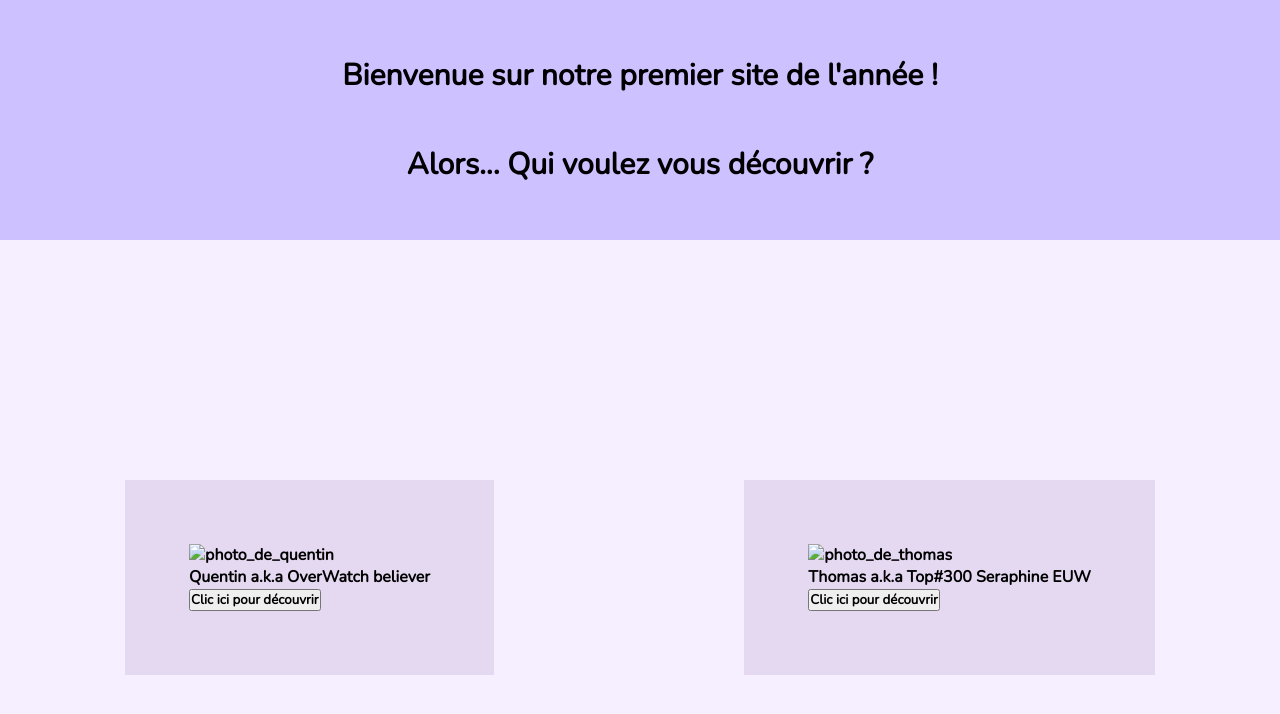
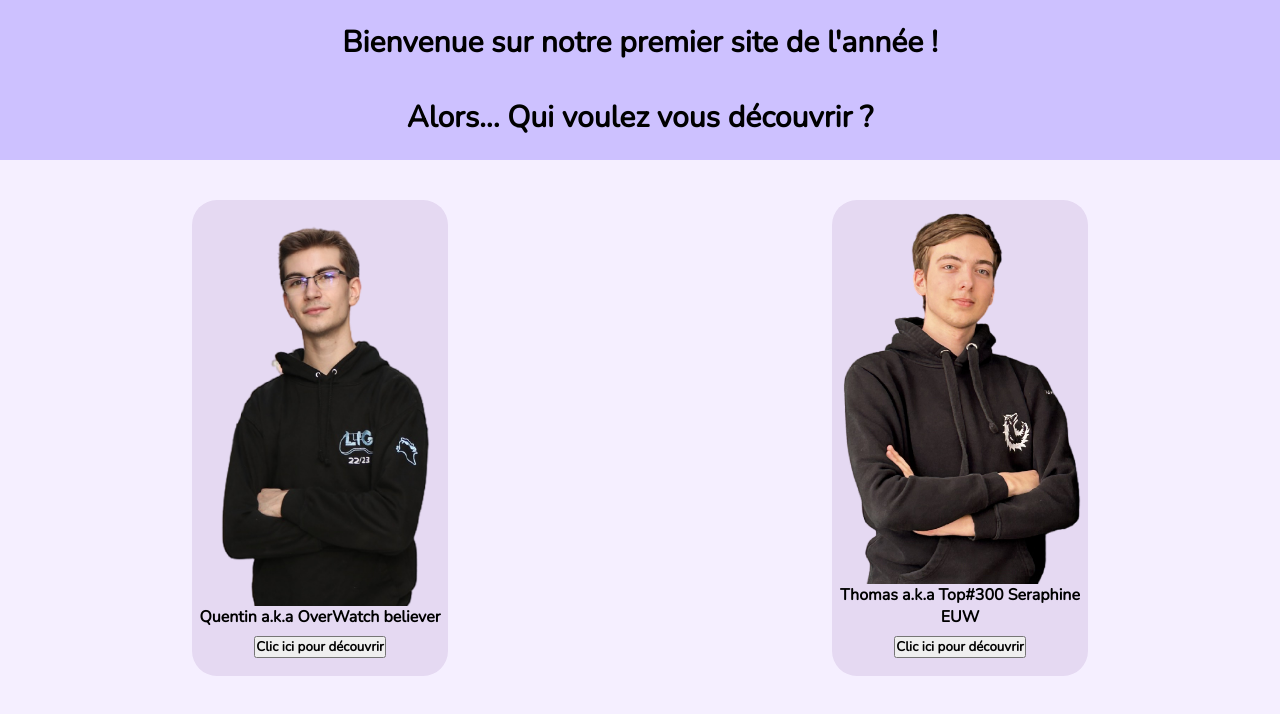
Before and after one commit to ThomasCandille/School_Training_Git, a plain HTML site: page index.html in a window 1280 px wide. Drawn offline with nearby package versions, Linux system fonts and the light colour scheme.

Commit message:
💄 uppgrade style + animations

```diff
--- a/index.html
+++ b/index.html
@@ -21,7 +21,7 @@
 
     <div>
 
-      <img src="" alt="photo_de_quentin">
+      <img src="quentin.png" alt="photo_de_quentin">
       <p> Quentin a.k.a OverWatch believer </p>
       <button id="button_quentin"> Clic ici pour découvrir</button>
 
@@ -29,7 +29,7 @@
 
     <div>
 
-      <img src="" alt="photo_de_thomas">
+      <img src="thomas.png" alt="photo_de_thomas">
       <p> Thomas a.k.a Top#300 Seraphine EUW </p>
       <button id="button_thomas"> Clic ici pour découvrir</button>
 
--- a/style.css
+++ b/style.css
@@ -15,18 +15,17 @@ body{
 main{
   display: flex;
   justify-content: space-around;
-  margin-top: 30vh;
+  margin-top: 5vh;
 }
 
 div{
   background-color: #e5d9f2;
-  padding: 5%;
 }
 
 
 header{
   background-color: #cdc1ff;
-  height: 30vh;
+  height: 20vh;
   text-align: center;
   display: flex;
   flex-direction: column;
@@ -34,6 +33,66 @@ header{
 }
 
 header p{
-  margin: 1%;
+  margin: 0.5%;
   font-size: 30px;
+  animation: backInDown 0.5s;
 }
+
+main div{
+  display: flex;
+  flex-direction: column;
+  align-items: center;
+  text-align: center;
+  width: 20vw;
+  animation: backInUp 1s;;
+  border-radius: 25px;
+}
+
+main div img{
+  width: 100%;
+  height: 100%;
+}
+
+button{
+  margin-bottom: 7%;
+  margin-top: 3%;
+  cursor: pointer;
+}
+
+
+
+@keyframes backInUp {
+  0% {
+    transform: translateY(200px) scale(0.7);
+    opacity: 0;
+  }
+
+  80% {
+    transform: translateY(0px) scale(0.7);
+    opacity: 0.7;
+  }
+
+  100% {
+    transform: scale(1);
+    opacity: 1;
+  }
+}
+
+
+
+
+@keyframes backInDown {
+  0% {
+    transform: translateY(-100px) scale(0.7);
+    opacity: 0.5;
+  }
+
+  80% {
+    transform: translateY(0px) scale(1);
+  }
+
+  100% {
+    transform: scale(1);
+    opacity: 1;
+  }
+}
```
